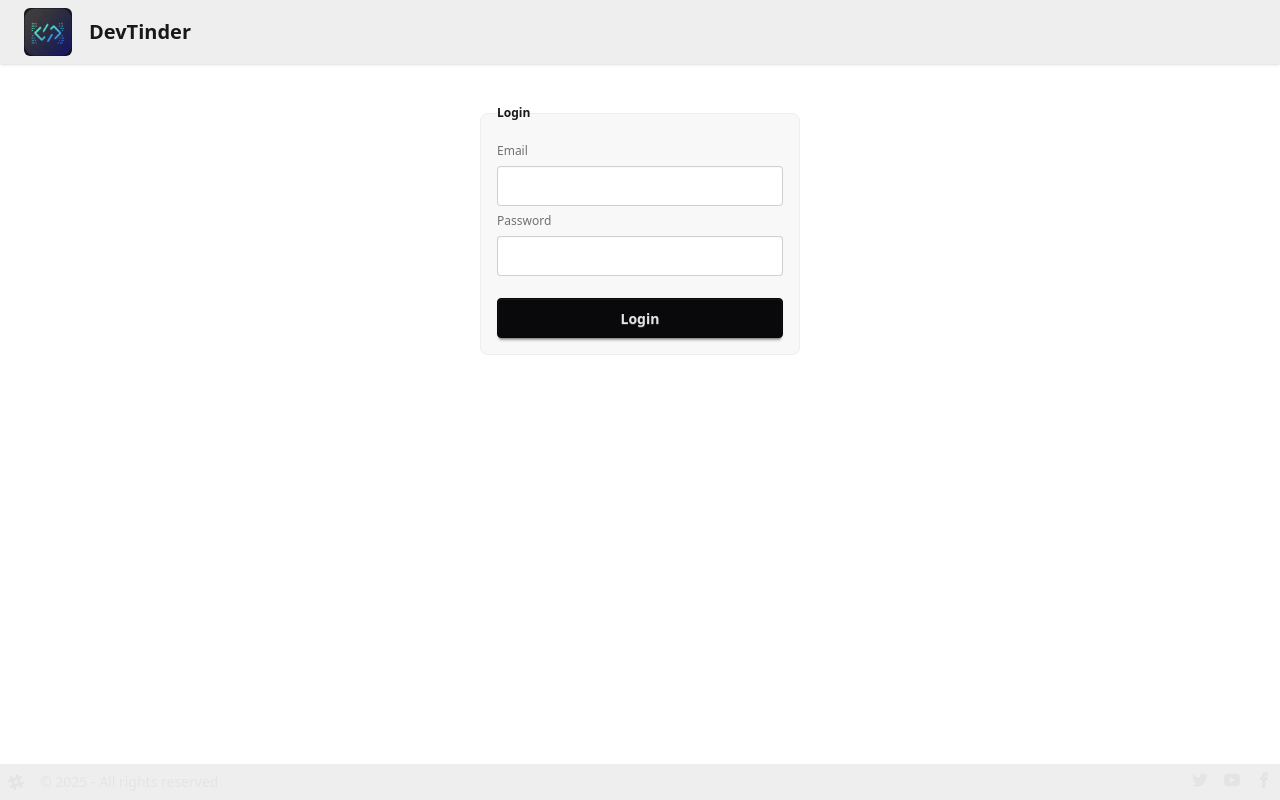
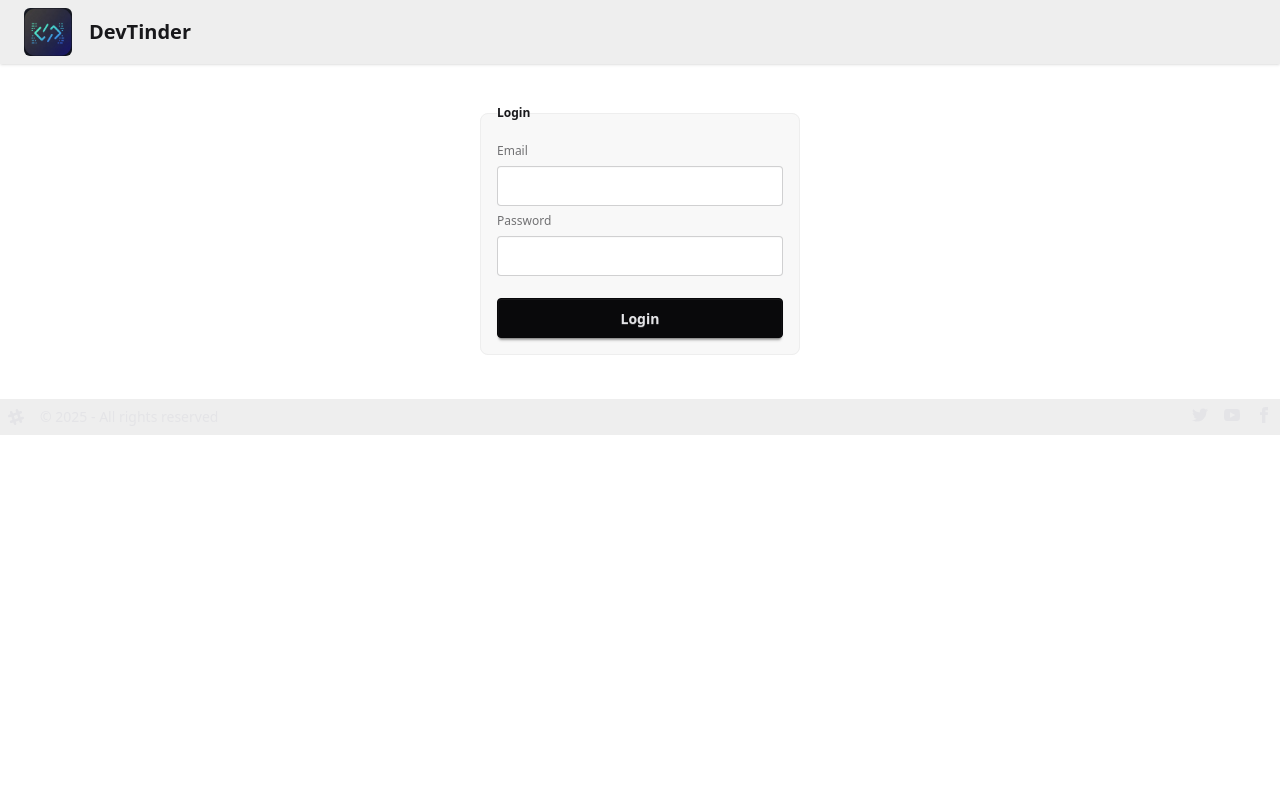
Before and after one commit to pratik-g5/devTinder-ui, a React (Vite) app: page /login in a window 1280 px wide. Built offline with nearby package versions, Linux system fonts and the light colour scheme; no server answers.

Commit message:
minor bug fixes

```diff
--- a/src/components/Body.jsx
+++ b/src/components/Body.jsx
@@ -32,7 +32,9 @@ const body = () => {
   return (
     <div>
       <Navbar />
-      <Outlet />
+      <div className="mb-3">
+        <Outlet />
+      </div>
       <Footer />
     </div>
   );
--- a/src/components/Connections.jsx
+++ b/src/components/Connections.jsx
@@ -34,7 +34,7 @@ const Connections = () => {
             No connections yet!
             <Link
               to="/"
-              className="pl-2 text-blue-300 flex items-center inline-flex"
+              className="pl-2 text-blue-300 items-center inline-flex"
             >
               Explore
               <img
--- a/src/components/Footer.jsx
+++ b/src/components/Footer.jsx
@@ -2,7 +2,7 @@ import React from 'react';
 
 const Footer = () => {
   return (
-    <footer className="footer bg-base-300 text-neutral-content p-2 fixed bottom-0 text-sm flex justify-between">
+    <footer className="footer bg-base-300 text-neutral-content p-2 text-sm flex justify-between w-full">
       <aside className="flex items-center space-x-2">
         <svg
           width="16"
```
